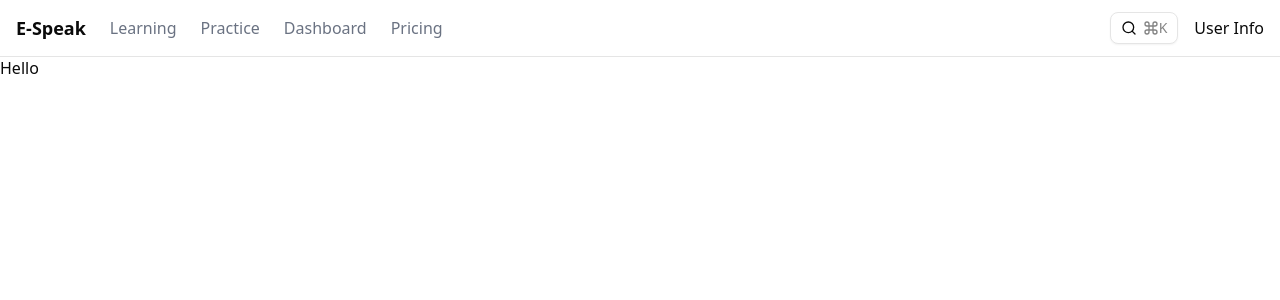
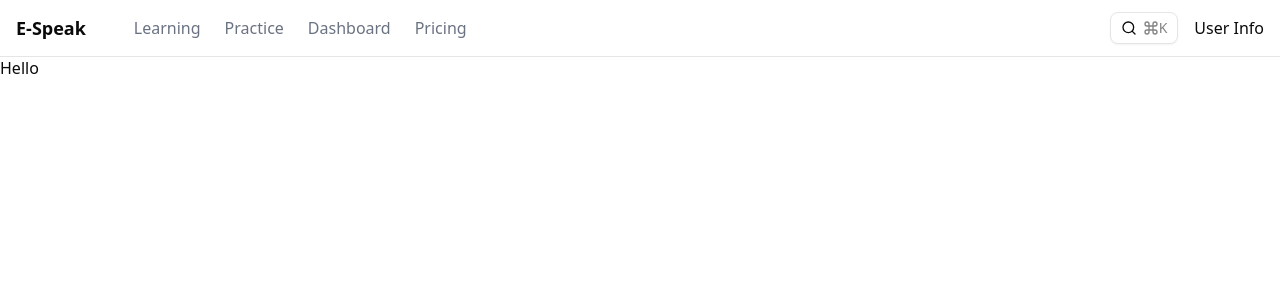
Before and after one commit to bacnx/e-speak-fe, a Next.js app: page /1 in a window 1280 px wide. Shown: the top 300 px of the page. Built offline with nearby package versions, Linux system fonts and the light colour scheme.

Commit message:
fix(header): refactor

```diff
--- a/src/app/[lang]/(main)/layout.tsx
+++ b/src/app/[lang]/(main)/layout.tsx
@@ -9,9 +9,9 @@ export default async function DefaultLayout({
   params,
 }: Readonly<{
   children: ReactNode
-  params: Promise<{ lang: LocaleEnum }>
+  params: { lang: LocaleEnum }
 }>) {
-  const { lang } = await params
+  const { lang } = params
   const dictionary = await getDictionary(lang)
 
   return (
--- a/src/app/[lang]/layout.tsx
+++ b/src/app/[lang]/layout.tsx
@@ -25,9 +25,9 @@ export default async function RootLayout({
   params,
 }: Readonly<{
   children: React.ReactNode
-  params: Promise<{ lang: LocaleEnum }>
+  params: { lang: LocaleEnum }
 }>) {
-  const { lang } = await params
+  const { lang } = params
   return (
     <html lang={lang}>
       <body className={`${geistSans.variable} ${geistMono.variable}`}>{children}</body>
--- a/src/components/layout/header/nav-desktop.tsx
+++ b/src/components/layout/header/nav-desktop.tsx
@@ -18,7 +18,7 @@ export default function NavDesktop({ dictionary, className }: NavDesktop) {
   const pathname = usePathname()
 
   return (
-    <div className={cn(className, 'flex items-center justify-between gap-2')}>
+    <div className={cn(className, 'ml-6 flex items-center justify-between gap-2')}>
       {MenuItems.map(({ label, href }) => {
         const isPathMatch = isMatchPathname(pathname, href)
         return (
```
